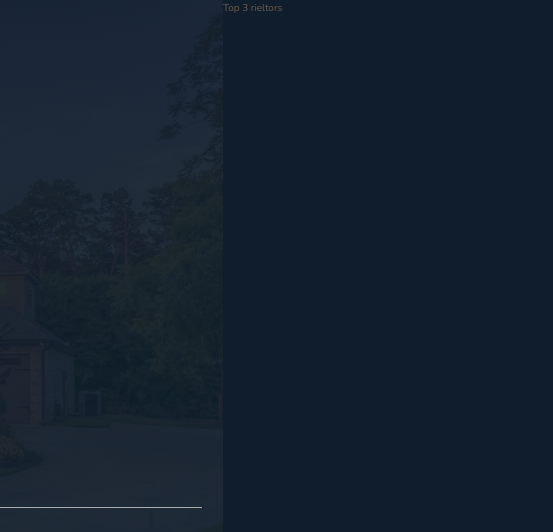
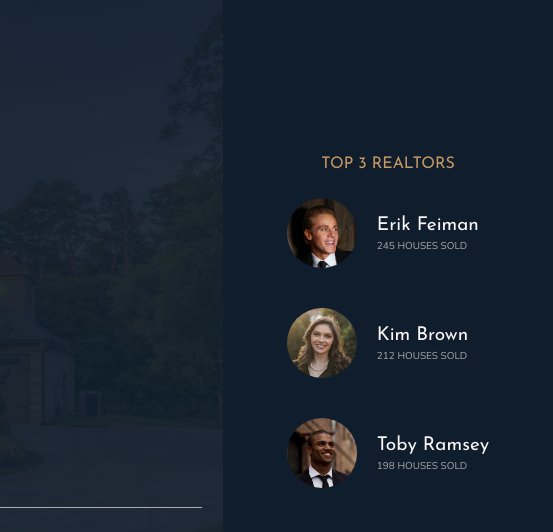
Before and after one commit to IvanNever/nexter, a website: page src/index.html in a window 1280 px wide. Shown: the top 532 px of the page, 727-1280 px from the left. Drawn offline with nearby package versions, Linux system fonts and the light colour scheme.

Commit message:
realtors section

```diff
--- a/src/index.html
+++ b/src/index.html
@@ -30,8 +30,31 @@
             </div>
         </header>
 
-        <div class="rieltors">
-            Top 3 rieltors
+        <div class="realtors">
+            <h3 class="heading-3">Top 3 realtors</h3>
+            <div class="realtors__list">
+                <img src="img/realtor-1.jpeg" alt="Realtor 1" class="realtors__img">
+                <div class="realtors__details">
+                    <h4 class="heading-4 heading-4_light">
+                        Erik Feiman
+                    </h4>
+                    <p class="realtors__sold">245 houses sold</p>
+                </div>
+                <img src="img/realtor-2.jpeg" alt="Realtor 1" class="realtors__img">
+                <div class="realtors__details">
+                    <h4 class="heading-4 heading-4_light">
+                        Kim Brown
+                    </h4>
+                    <p class="realtors__sold">212 houses sold</p>
+                </div>
+                <img src="img/realtor-3.jpeg" alt="Realtor 1" class="realtors__img">
+                <div class="realtors__details">
+                    <h4 class="heading-4 heading-4_light">
+                        Toby Ramsey
+                    </h4>
+                    <p class="realtors__sold">198 houses sold</p>
+                </div>
+            </div>
         </div>
 
         <section class="features">
--- a/src/sass/_realtors.scss
+++ b/src/sass/_realtors.scss
@@ -1,4 +1,34 @@
-.rieltors {
+.realtors {
     background-color: $color-secondary;
     grid-column: col-start 7 / full-end;
+    padding: 3rem;
+
+    display: grid;
+    align-content: center;
+    justify-content: center;
+    grid-row-gap: 2rem;
+    justify-items: center;
+
+
+    &__list {
+        display: grid;
+        grid-template-columns: min-content max-content;
+        grid-column-gap: 2rem;
+        grid-row-gap: 5vh;
+        align-items: center;
+    }
+
+    &__img {
+        width: 7rem;
+        border-radius: 50%;
+        display: block;
+    }
+
+    &__details {}
+
+    &__sold {
+        text-transform: uppercase;
+        color: $color-grey-light-2;
+        margin-top: -3px;
+    }
 }
--- a/src/sass/_typography.scss
+++ b/src/sass/_typography.scss
@@ -34,7 +34,7 @@
     @extend %heading;
     font-size: 1.9rem;
 
-    &_lite {
+    &_light {
         color: $color-grey-light-1;
     }
     &_dark {
```
Also changed, not shown: src/css/style.min.css.
